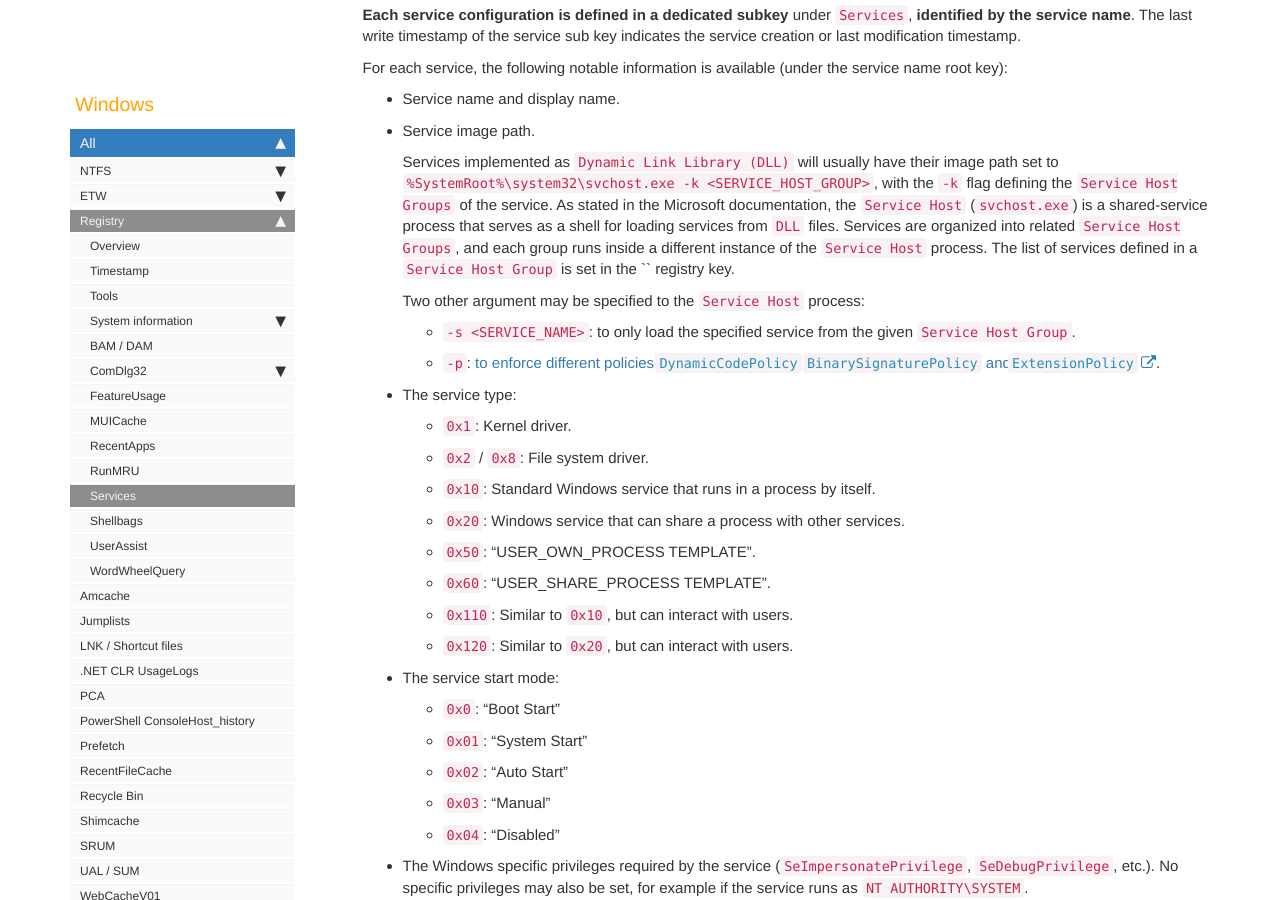
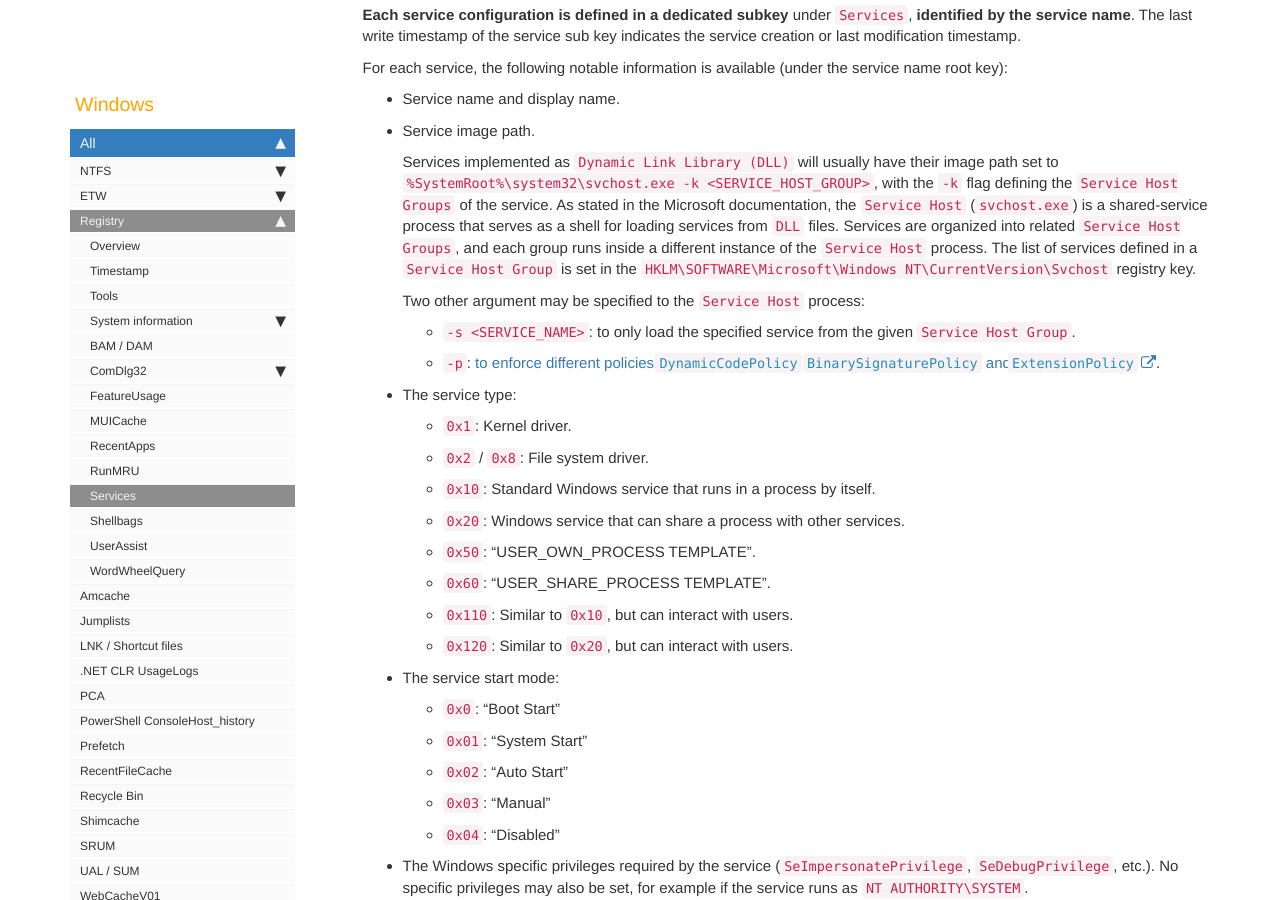
Before and after one commit to Qazeer/artefacts.help, a Jekyll site: the page built from pages/windows/registry_services.md, in a window 1280 px wide and 900 px high, scrolled down 545 px. Built offline with Jekyll 4.4.1, drawn with Linux system fonts in a browser that asks for light colours; our own code applies the rules of GitHub Pages for plain Markdown files; comment, search, counter and statistics services are not loaded.

Commit message:
[Artefact] Registry service - Add CurrentVersion\Svchost key

```diff
--- a/pages/windows/registry_services.md
+++ b/pages/windows/registry_services.md
@@ -40,8 +40,8 @@ service name root key):
     loading services from `DLL` files. Services are organized into related
     `Service Host Groups`, and each group runs inside a different instance of
     the `Service Host` process.
-    The list of services defined in a `Service Host Group` is set in the ``
-    registry key.
+    The list of services defined in a `Service Host Group` is set in the
+    `HKLM\SOFTWARE\Microsoft\Windows NT\CurrentVersion\Svchost` registry key.
 
     Two other argument may be specified to the `Service Host` process:
       - `-s <SERVICE_NAME>`: to only load the specified service from the
```
